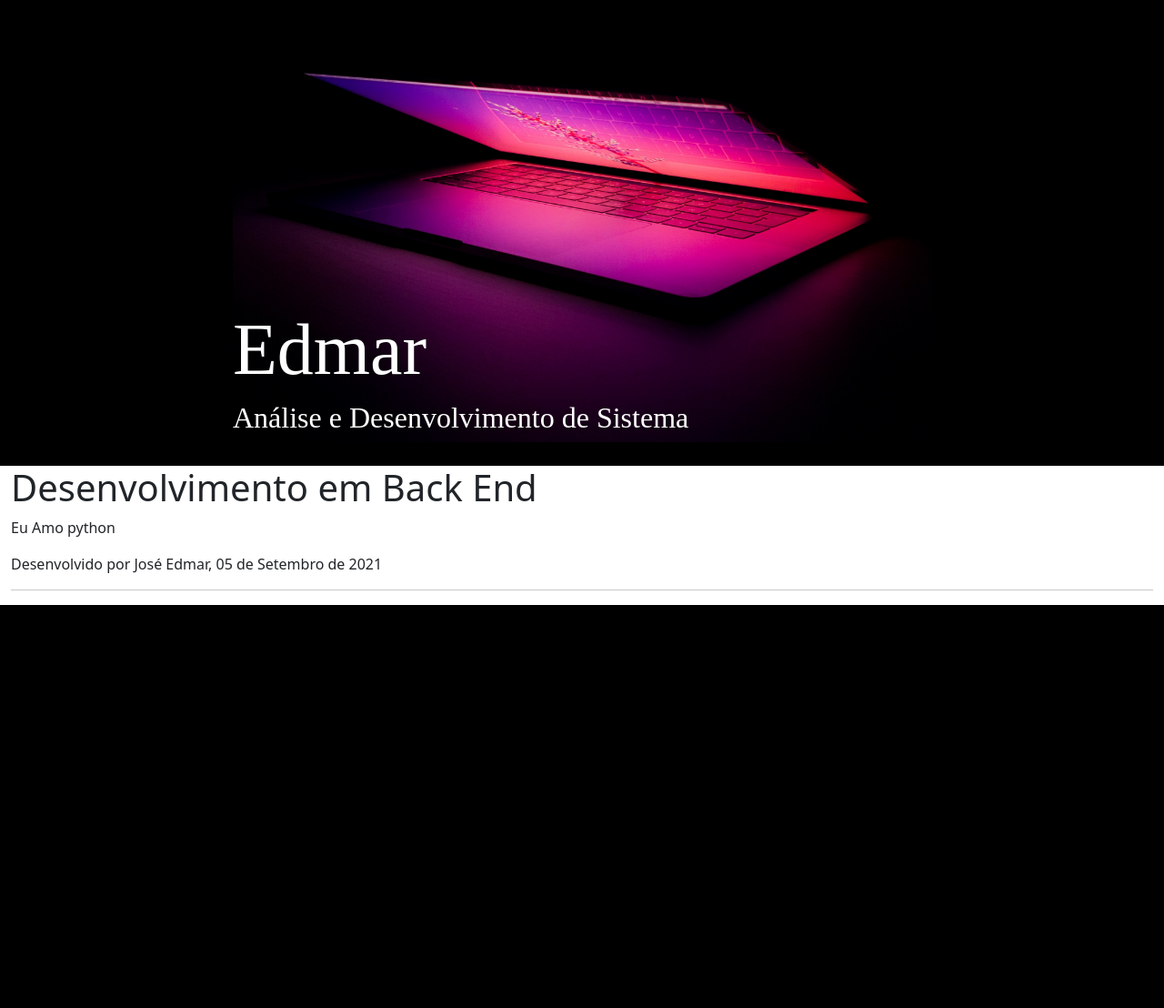
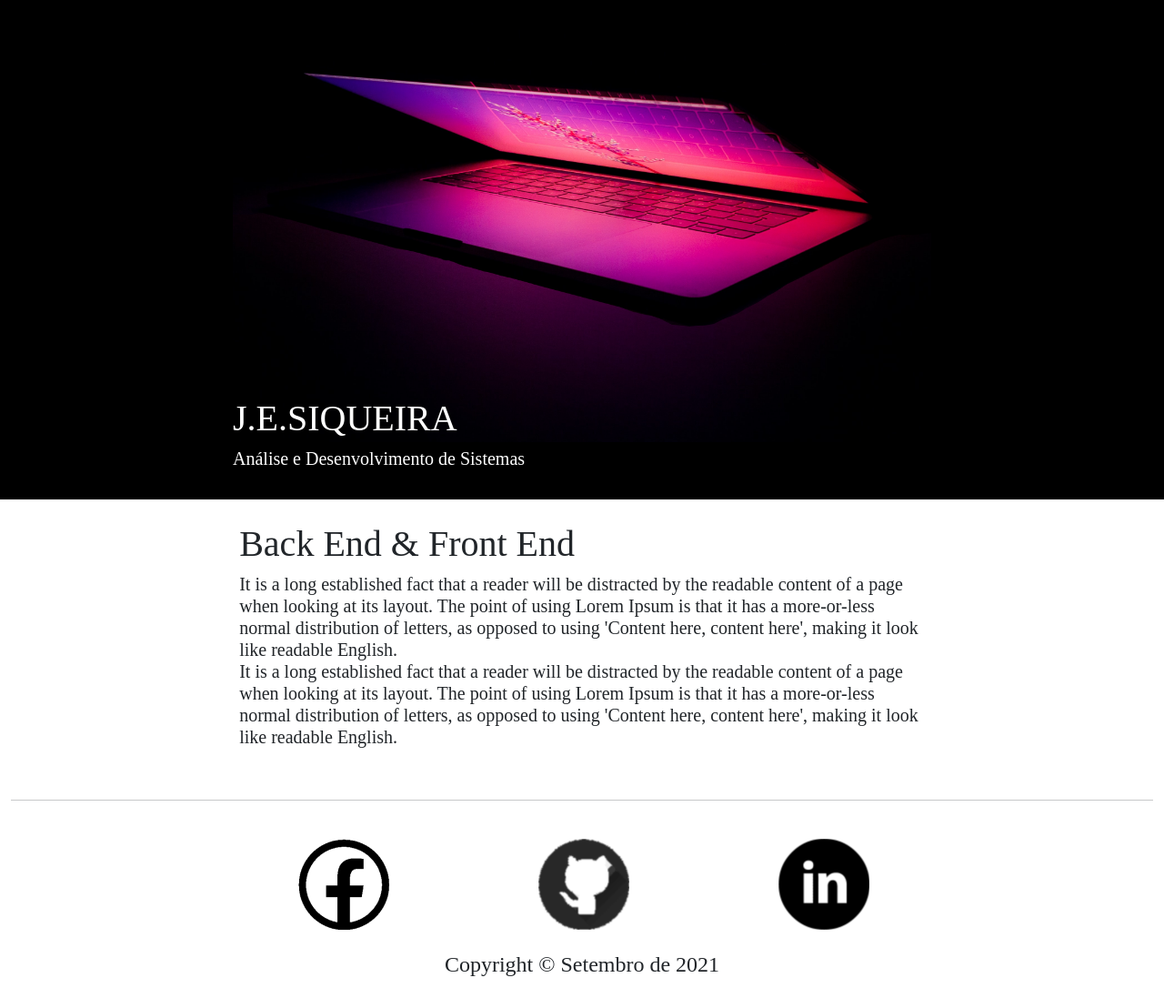
Before and after one commit to jesiqueira/devweb, a Flask app: page / in a window 1280 px wide. Shown: the part 150-1258 px from the top of the page at 91% size. Before the commit the page ends 815 px from the top, so only its background shows below. Run offline with Flask 2, Linux system fonts and the light colour scheme.

Commit message:
Finalizado a home page, criado paginas: login, contato

```diff
--- a/main.py
+++ b/main.py
@@ -8,10 +8,21 @@ app = Flask(__name__)
 def home():
     return render_template('home.html')
 
+
 @app.route('/about')
 def about():
     return render_template('about.html')
 
 
+@app.route('/contato')
+def contato():
+    return render_template('contato.html')
+
+
+@app.route('/login')
+def login():
+    return render_template('login.html')
+
+
 if __name__ == '__main__':
     app.run(debug=True)
--- a/static/css/styles.css
+++ b/static/css/styles.css
@@ -17,11 +17,14 @@ body{
     padding: 2% 20%;
 }
 
-#home h1{
-    font-size: 5rem;
+#home .name{
+    margin-top: -50px;
+    line-height: 1.5rem;
+    font-family: "Montserrat-brack";
 }
-#home .name{
-    margin-top: -150px;
+
+#info .row{
+    padding: 2% 20%;
     line-height: 1.5rem;
     font-family: "Montserrat-brack";
 }
@@ -40,3 +43,19 @@ body{
     font-family: "Ubuntu";
     font-size: 3rem;
 }
+
+
+/* footer */
+#footer .container-fluid{
+    padding: 2% 20%;
+}
+
+#footer .row .imagem{
+    padding-left: 30%;
+}
+
+#footer .copyright{
+    font-family: "Montserrat-Light";
+    /* font-size: 3rem; */
+    padding-top: 3%;
+}
--- /dev/null
+++ b/templates/contato.html
@@ -0,0 +1,5 @@
+{%extends 'layout.html' %}
+
+{% block content%}
+    <h1>Contato</h1>
+{% endblock %}
--- a/templates/home.html
+++ b/templates/home.html
@@ -4,20 +4,29 @@
 <section id='home'>
     <div class="container-fluid">
         <div class="row">
-            <img class="img-fluid" src="{{url_for('static', filename='img/capa_nova.png')}}" alt="Foto de um notebook"
-                height="820px">
-        </div>
-        <div class="name">
-            <h1>Edmar</h1>
-            <h2>Análise e Desenvolvimento de Sistema</h2>
+            <img class="img-fluid" src="{{url_for('static', filename='img/capa2.png')}}" alt="Foto de um notebook">
+            <div class="name">
+                <h1 class="fs-1">J.E.SIQUEIRA</h1>
+                <h2 class="fs-5">Análise e Desenvolvimento de Sistemas</h2>
+            </div>
         </div>
     </div>
 </section>
-<section>
+<section id="info">
     <div class="container-fluid">
-        <h1>Desenvolvimento em Back End</h1>
-        <p>Eu Amo python</p>
-        <span>Desenvolvido por José Edmar, 05 de Setembro de 2021</span>
+        <div class="row">
+            <h1 class="fs-1">Back End & Front End</h1>
+            <p class="fs-5">
+                It is a long established fact that a reader will be distracted by the readable content of a
+                page when looking at its layout. The point of using Lorem Ipsum is that it has a more-or-less normal
+                distribution of letters, as opposed to using 'Content here, content here', making it look like readable
+                English.<br>
+                It is a long established fact that a reader will be distracted by the readable content of a
+                page when looking at its layout. The point of using Lorem Ipsum is that it has a more-or-less normal
+                distribution of letters, as opposed to using 'Content here, content here', making it look like readable
+                English.
+            </p>
+        </div>
         <hr>
 
     </div>
--- a/templates/layout.html
+++ b/templates/layout.html
@@ -39,8 +39,8 @@
                     <div class="collapse navbar-collapse" id="navbarScroll">
                         <ul class="navbar-nav ms-auto">
                             <li class="nav-item"><a href="about" class="nav-link">Sobre</a></li>
-                            <li class="nav-item"><a href="#" class="nav-link">Contato</a></li>
-                            <li class="nav-item"><a href="#" class="nav-link">Login</a></li>
+                            <li class="nav-item"><a href="contato" class="nav-link">Contato</a></li>
+                            <li class="nav-item"><a href="login" class="nav-link">Login</a></li>
                         </ul>
                     </div>
                 </nav>
@@ -51,6 +51,24 @@
 
     {% block content %}{% endblock %}
 
+    <section id="footer">
+        <div class="container-fluid">
+            <div class="row" >
+                <div class="col align-self-start">
+                    <a href="https://www.facebook.com/joseedmar.siqueira.9/" target="_blank"><img src="{{url_for('static', filename='/img/face.png')}}" class="img-fluid imagem" alt="Imagem do facebook"> </a>
+                </div>
+                <div class="col align-self-center">
+                    <a href="https://github.com/jesiqueira" target="_blank"><img src="{{url_for('static', filename='/img/guit_nova.png')}}" class="img-fluid imagem" alt="Imagem do guithub"> </a>
+                </div>
+                <div class="col align-self-end">
+                    <a href="https://www.linkedin.com/in/jos%C3%A9-edmar-siqueira-651a4b177/" target="_blank"><img src="{{url_for('static', filename='/img/linkedin_100.png')}}" class="img-fluid imagem" alt="Imagem do linkedin"> </a>
+                </div>
+            </div>
+            <div class="row">
+                <h6 class="text-center fs-4 copyright">Copyright &copy; Setembro de 2021</h6>
+            </div>
+        </div>
+    </section>
 
     <!-- Popper and Bootstrap JS -->
     <script src="https://cdn.jsdelivr.net/npm/@popperjs/core@2.9.3/dist/umd/popper.min.js"
--- /dev/null
+++ b/templates/login.html
@@ -0,0 +1,5 @@
+{%extends 'layout.html' %}
+
+{% block content%}
+    <h1>Login</h1>
+{% endblock %}
```
Also changed, not shown: static/img/capa2.png (added), static/img/face.png (added), static/img/facebook.png (added), static/img/guit.png (added), static/img/guit_nova.png (added), static/img/linkedin.png (added), static/img/linkedin_100.png (added), static/img/linkedin_nova.png (added).
